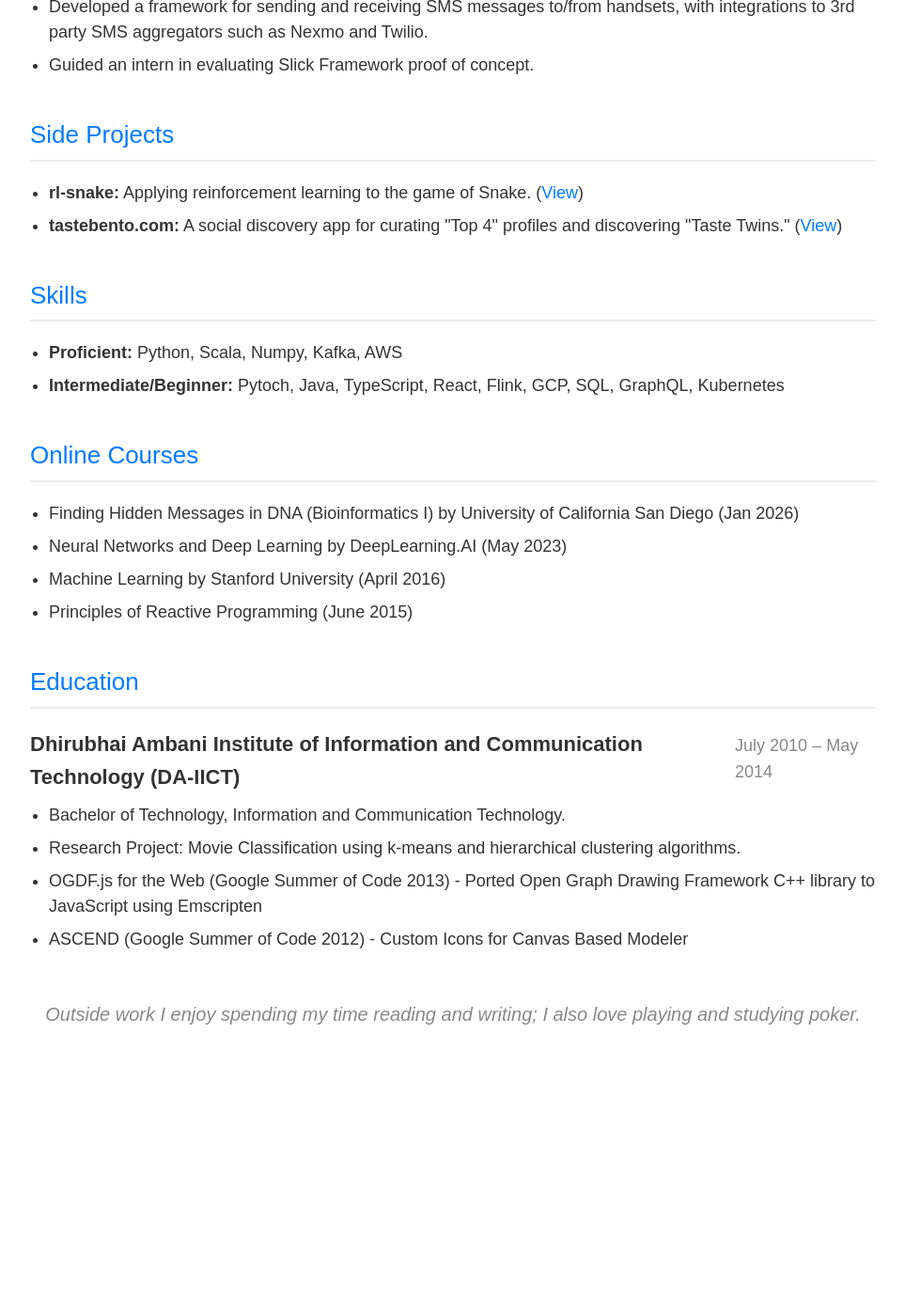
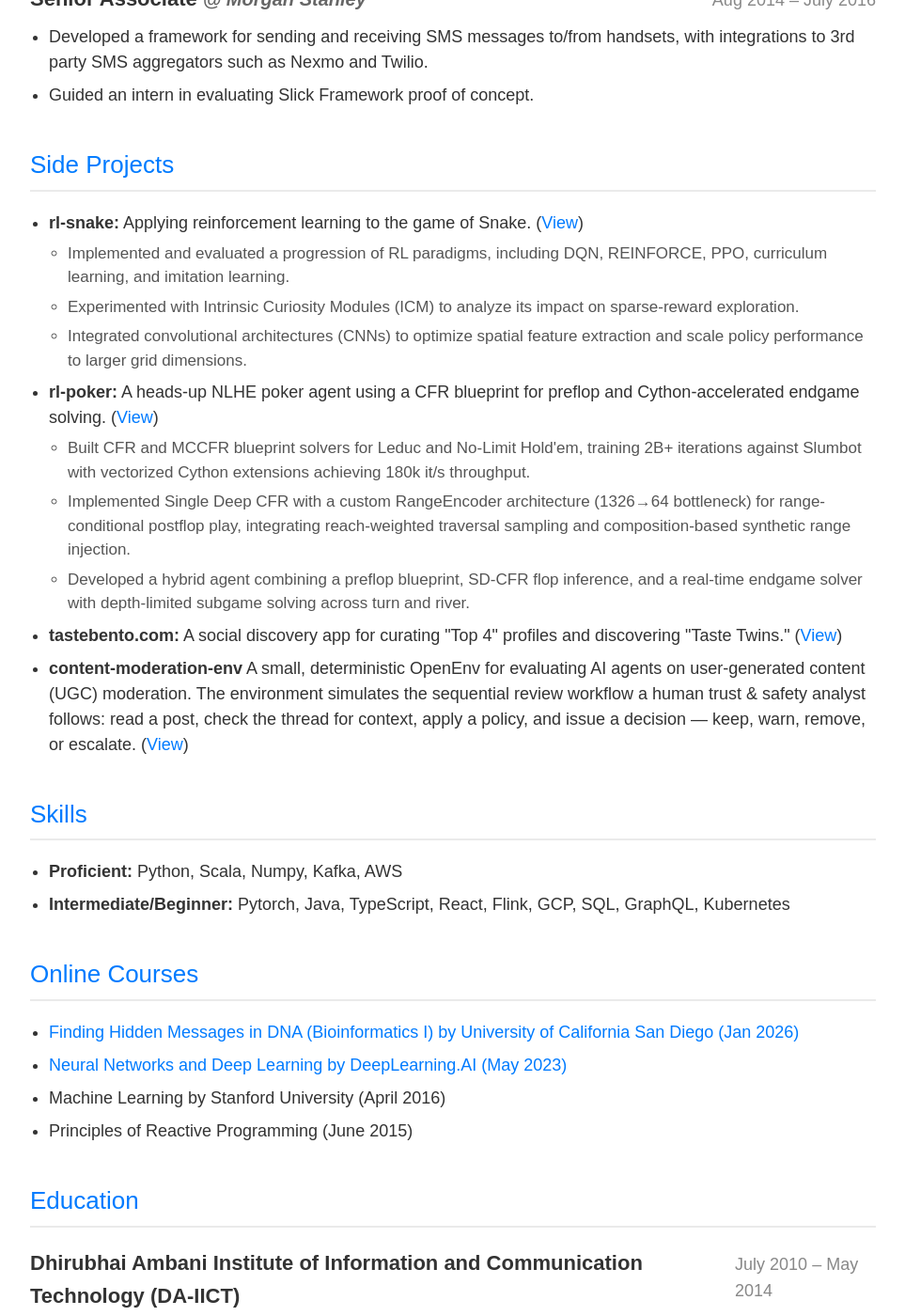
Before and after one commit to Saheb/saheb.github.com, a Jekyll site: the page cv.html, which Jekyll copies as it is, in a window 1280 px wide and 1400 px high, scrolled down 1470 px. Shown: the whole window at 94% size, without its empty margins (158-1121 px from the left). Built offline with Jekyll 4.4.1, drawn with Linux system fonts in a browser that asks for light colours; before the commit the page ends 2620 px from its top, so only the background shows below that; some of the changed text lies outside the part shown.

```diff
--- a/cv.html
+++ b/cv.html
@@ -192,7 +192,7 @@
         <div class="resume-intro">
             <p>An engineer who loves investigations, alignment, and hard problems.</p>
             <p>Most of my professional experience has been in developing product-based application-level software, but I
-                am more interested in machine learning and research engineering roles these days.</p>
+                am more interested in machine learning, AI infrastructure, and research engineering roles these days.</p>
             <p>I've been on a sabbatical since June 2025, finding fun, exploring reinforcement learning, and vibe coding
                 personalized software.</p>
         </div>
@@ -280,10 +280,40 @@
             <ul class="resume-list">
                 <li><strong>rl-snake:</strong> Applying reinforcement learning to the game of Snake. (<a
                         href="https://saheb.github.io/rl-snake/"
-                        style="text-decoration: none; color: #007bff;">View</a>)</li>
+                        style="text-decoration: none; color: #007bff;">View</a>)
+                    <ul style="margin-top: 6px; margin-bottom: 6px; padding-left: 20px; list-style-type: circle;">
+                        <li style="font-size: 17px; color: #555; margin-bottom: 6px;">Implemented and evaluated a
+                            progression of RL paradigms, including DQN, REINFORCE, PPO, curriculum learning, and
+                            imitation learning.</li>
+                        <li style="font-size: 17px; color: #555; margin-bottom: 6px;">Experimented with Intrinsic
+                            Curiosity Modules (ICM) to analyze its impact on sparse-reward exploration.</li>
+                        <li style="font-size: 17px; color: #555; margin-bottom: 6px;">Integrated convolutional
+                            architectures (CNNs) to optimize spatial feature extraction and scale policy performance to
+                            larger grid dimensions.</li>
+                    </ul>
+                </li>
+                <li><strong>rl-poker:</strong> A heads-up NLHE poker agent using a CFR blueprint for preflop and
+                    Cython-accelerated endgame solving. (<a href="https://github.com/Saheb/rl-poker"
+                        style="text-decoration: none; color: #007bff;">View</a>)
+                    <ul style="margin-top: 6px; margin-bottom: 6px; padding-left: 20px; list-style-type: circle;">
+                        <li style="font-size: 17px; color: #555; margin-bottom: 6px;">Built CFR and MCCFR blueprint
+                            solvers for Leduc and No-Limit Hold'em, training 2B+ iterations against Slumbot with
+                            vectorized Cython extensions achieving 180k it/s throughput.</li>
+                        <li style="font-size: 17px; color: #555; margin-bottom: 6px;">Implemented Single Deep CFR with a
+                            custom RangeEncoder architecture (1326→64 bottleneck) for range-conditional postflop play,
+                            integrating reach-weighted traversal sampling and composition-based synthetic range
+                            injection.</li>
+                        <li style="font-size: 17px; color: #555; margin-bottom: 6px;">Developed a hybrid agent combining
+                            a preflop blueprint, SD-CFR flop inference, and a real-time endgame solver with
+                            depth-limited subgame solving across turn and river.</li>
+                    </ul>
                 <li><strong>tastebento.com:</strong> A social discovery app for curating "Top 4" profiles and
                     discovering "Taste Twins." (<a href="https://tastebento.com"
                         style="text-decoration: none; color: #007bff;">View</a>)</li>
+                </li>
+                <li><strong>content-moderation-env</strong> A small, deterministic OpenEnv for evaluating AI agents on user-generated content (UGC) moderation. The environment simulates the sequential review workflow a human trust & safety analyst follows: read a post, check the thread for context, apply a policy, and issue a decision — keep, warn, remove, or escalate. (<a href="https://github.com/Saheb/content-moderation-env"
+                        style="text-decoration: none; color: #007bff;">View</a>)</li>
+                </li>
             </ul>
         </div>
 
@@ -291,7 +321,7 @@
             <h2>Skills</h2>
             <ul class="resume-list">
                 <li><strong>Proficient:</strong> Python, Scala, Numpy, Kafka, AWS</li>
-                <li><strong>Intermediate/Beginner:</strong> Pytoch, Java, TypeScript, React, Flink, GCP, SQL, GraphQL,
+                <li><strong>Intermediate/Beginner:</strong> Pytorch, Java, TypeScript, React, Flink, GCP, SQL, GraphQL,
                     Kubernetes</li>
             </ul>
         </div>
@@ -299,9 +329,9 @@
         <div class="resume-section">
             <h2>Online Courses</h2>
             <ul class="resume-list">
-                <li>Finding Hidden Messages in DNA (Bioinformatics I) by University of California San Diego (Jan
-                    2026)</li>
-                <li>Neural Networks and Deep Learning</strong> by DeepLearning.AI (May 2023)</li>
+                <li><a href="https://www.coursera.org/account/accomplishments/verify/M2UBXKQ9LKPP">Finding Hidden Messages in DNA (Bioinformatics I) by University of California San Diego (Jan
+                    2026)</a></li>
+                <li><a href="https://www.coursera.org/account/accomplishments/certificate/7FQMGCBC35WT">Neural Networks and Deep Learning</strong> by DeepLearning.AI (May 2023)</a></li>
                 <li>Machine Learning</strong> by Stanford University (April 2016)</li>
                 <li>Principles of Reactive Programming</strong> (June 2015)</li>
             </ul>
@@ -328,7 +358,7 @@
         </div>
 
         <p style="text-align: center; color: #888; font-style: italic; margin-top: 50px;">
-            Outside work I enjoy spending my time reading and writing; I also love playing and studying poker.
+            Outside work I enjoy reading, writing, hiking, skiing, playing tennis and poker.
         </p>
 
     </div>
--- a/index.html
+++ b/index.html
@@ -25,7 +25,7 @@
 				<div class="subpage-links">
 					<a href="/projects" target="content-frame">Projects</a>
 					<a href="/cv" target="content-frame"> CV </a>
-					<a href="/blog" target="content-frame">AI Blog</a>
+					<a href="/blog" target="content-frame">AI Journey</a>
 					<a href="/100dreams" target="content-frame"> 100 dreams </a>
 					<a href="/travelMap" target="content-frame"> Travel Map </a>
 					<a href="/software" target="content-frame"> Software I use </a>
```
Also changed, not shown: projects.html (+12 -0 lines).
